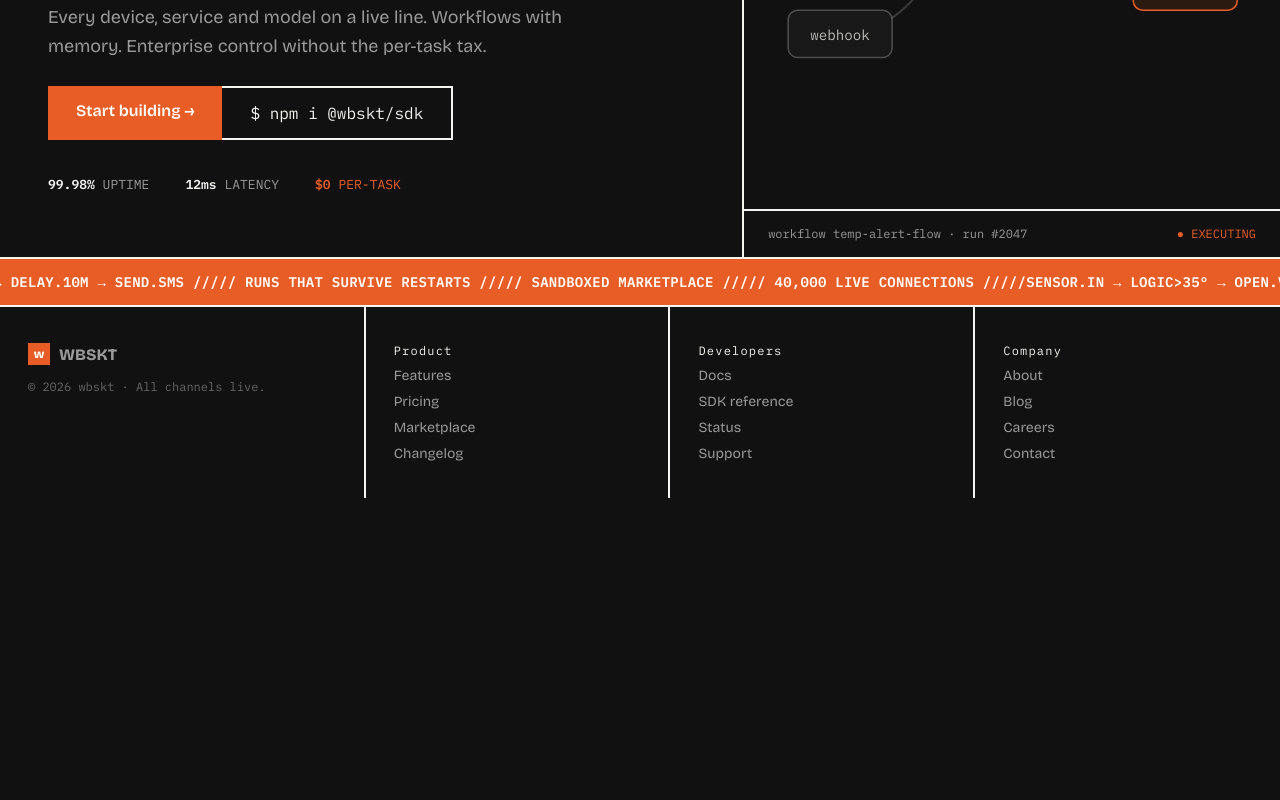
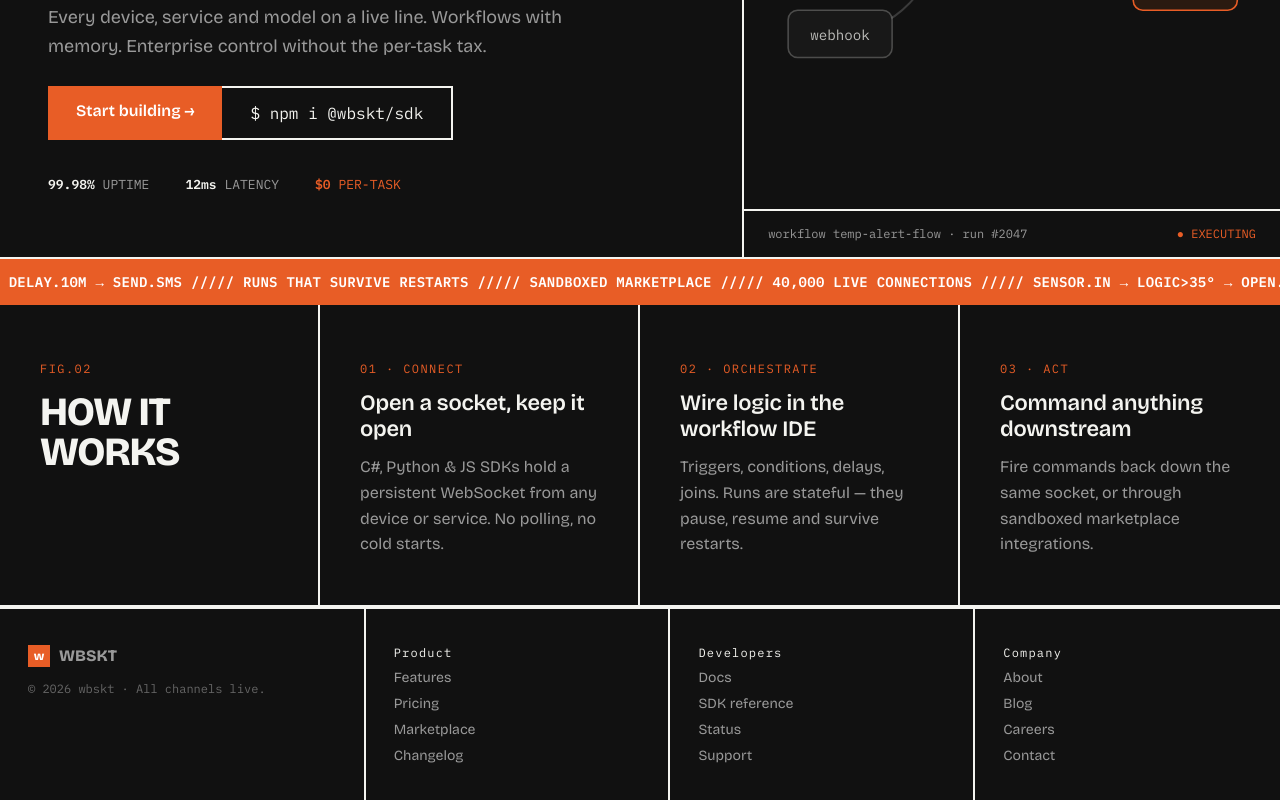
Before and after one commit to richardjoy530/fluffy-waddle, an Angular app in the folder app/: page / in a window 1280 px wide. Shown: the part 517-1317 px from the top of the page. Before the commit the page ends 1015 px from the top, so only its background shows below. Built offline with nearby package versions, Linux system fonts and the light colour scheme.

Commit message:
(feat): Landing page how section

```diff
--- a/app/src/app/pages/landing/landing.html
+++ b/app/src/app/pages/landing/landing.html
@@ -69,3 +69,36 @@
     '40,000 live connections'
   ]"
 />
+
+<section class="how">
+  <div class="how-intro">
+    <span class="how-eyebrow">Fig.02</span>
+    <h2 class="how-title">How it works</h2>
+  </div>
+
+  <div class="how-step">
+    <span class="how-step-label">01 · Connect</span>
+    <h3 class="how-step-title">Open a socket, keep it open</h3>
+    <p class="how-step-body">
+      C#, Python &amp; JS SDKs hold a persistent WebSocket from any device or service. No
+      polling, no cold starts.
+    </p>
+  </div>
+
+  <div class="how-step">
+    <span class="how-step-label">02 · Orchestrate</span>
+    <h3 class="how-step-title">Wire logic in the workflow IDE</h3>
+    <p class="how-step-body">
+      Triggers, conditions, delays, joins. Runs are stateful — they pause, resume and survive
+      restarts.
+    </p>
+  </div>
+
+  <div class="how-step">
+    <span class="how-step-label">03 · Act</span>
+    <h3 class="how-step-title">Command anything downstream</h3>
+    <p class="how-step-body">
+      Fire commands back down the same socket, or through sandboxed marketplace integrations.
+    </p>
+  </div>
+</section>
--- a/app/src/app/pages/landing/landing.scss
+++ b/app/src/app/pages/landing/landing.scss
@@ -92,6 +92,70 @@
     }
   }
 
+  .how {
+    display: grid;
+    grid-template-columns: repeat(4, 1fr);
+    border-bottom: var(--mkt-border);
+
+    @media (max-width: 860px) {
+      grid-template-columns: 1fr;
+    }
+  }
+
+  .how-intro,
+  .how-step {
+    min-width: 0;
+    padding: 56px 40px 48px;
+    border-right: var(--mkt-border);
+
+    @media (max-width: 860px) {
+      border-right: none;
+      border-bottom: var(--mkt-border);
+    }
+  }
+
+  .how-step:last-child {
+    border-right: none;
+
+    @media (max-width: 860px) {
+      border-bottom: none;
+    }
+  }
+
+  .how-eyebrow,
+  .how-step-label {
+    display: block;
+    font-family: var(--mkt-font-mono);
+    font-size: var(--mkt-text-xs);
+    letter-spacing: 0.12em;
+    color: var(--mkt-accent);
+    text-transform: uppercase;
+  }
+
+  .how-title {
+    margin: 16px 0 0;
+    font-size: clamp(28px, 3.4vw, 40px);
+    line-height: 1;
+    font-weight: var(--mkt-weight-bold);
+    letter-spacing: -0.03em;
+    text-transform: uppercase;
+    max-width: 8ch;
+  }
+
+  .how-step-title {
+    margin: 14px 0 12px;
+    font-size: var(--mkt-text-xl);
+    font-weight: var(--mkt-weight-medium);
+    letter-spacing: -0.01em;
+  }
+
+  .how-step-body {
+    margin: 0;
+    font-size: var(--mkt-text-lg);
+    line-height: 1.6;
+    color: var(--mkt-muted);
+  }
+
   .hero-diagram {
     min-width: 0;
     display: flex;
--- a/app/src/app/shared/ticker/ticker.scss
+++ b/app/src/app/shared/ticker/ticker.scss
@@ -24,7 +24,7 @@
   color: var(--mkt-on-accent);
   text-transform: uppercase;
   letter-spacing: 0.02em;
-  white-space: nowrap;
+  white-space: pre;
 }
 
 @keyframes ticker-scroll {
--- a/app/src/app/shared/ticker/ticker.ts
+++ b/app/src/app/shared/ticker/ticker.ts
@@ -9,5 +9,5 @@ import { Component, computed, input } from '@angular/core';
 export class Ticker {
   readonly items = input.required<string[]>();
 
-  readonly content = computed(() => this.items().join(' ///// ') + ' /////');
+  readonly content = computed(() => this.items().join(' ///// ') + ' ///// ');
 }
--- a/app/src/styles/tokens/marketing-typography.scss
+++ b/app/src/styles/tokens/marketing-typography.scss
@@ -11,6 +11,7 @@
   --mkt-text-xs: 12px;
   --mkt-text-base: 14px;
   --mkt-text-lg: 16px;
+  --mkt-text-xl: 22px;
 
   /* Type weights */
   --mkt-weight-regular: 400;
```
